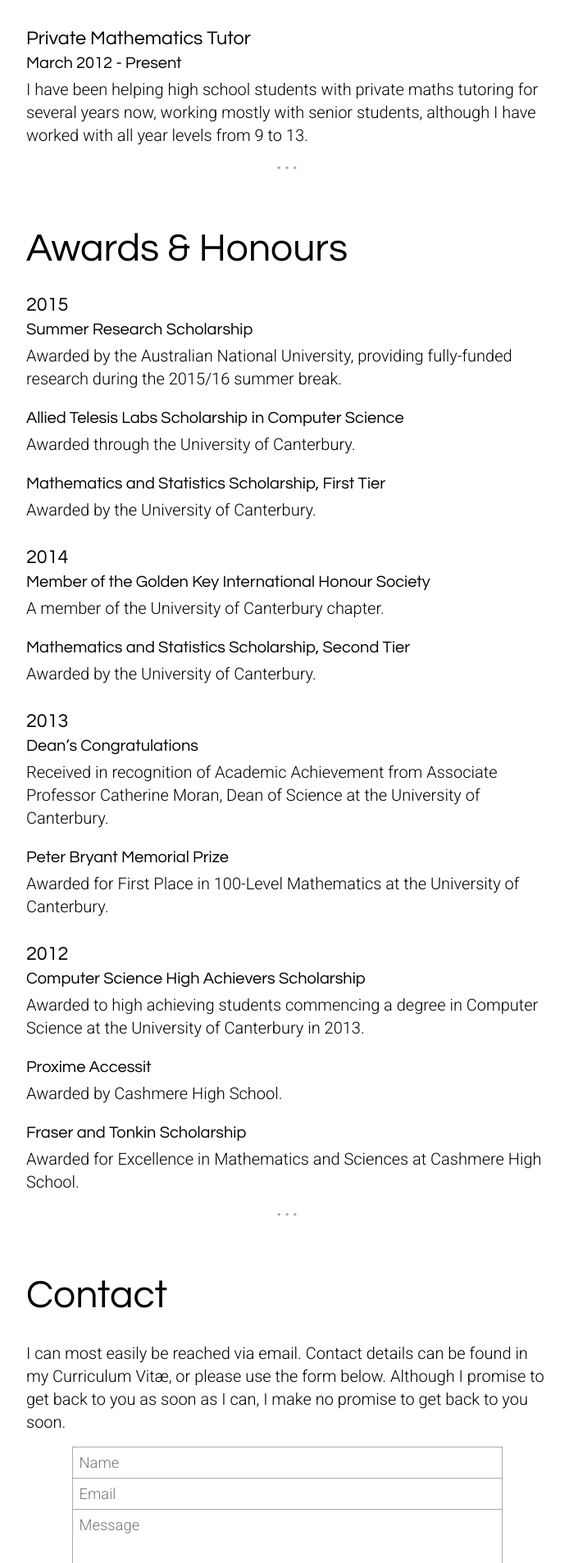
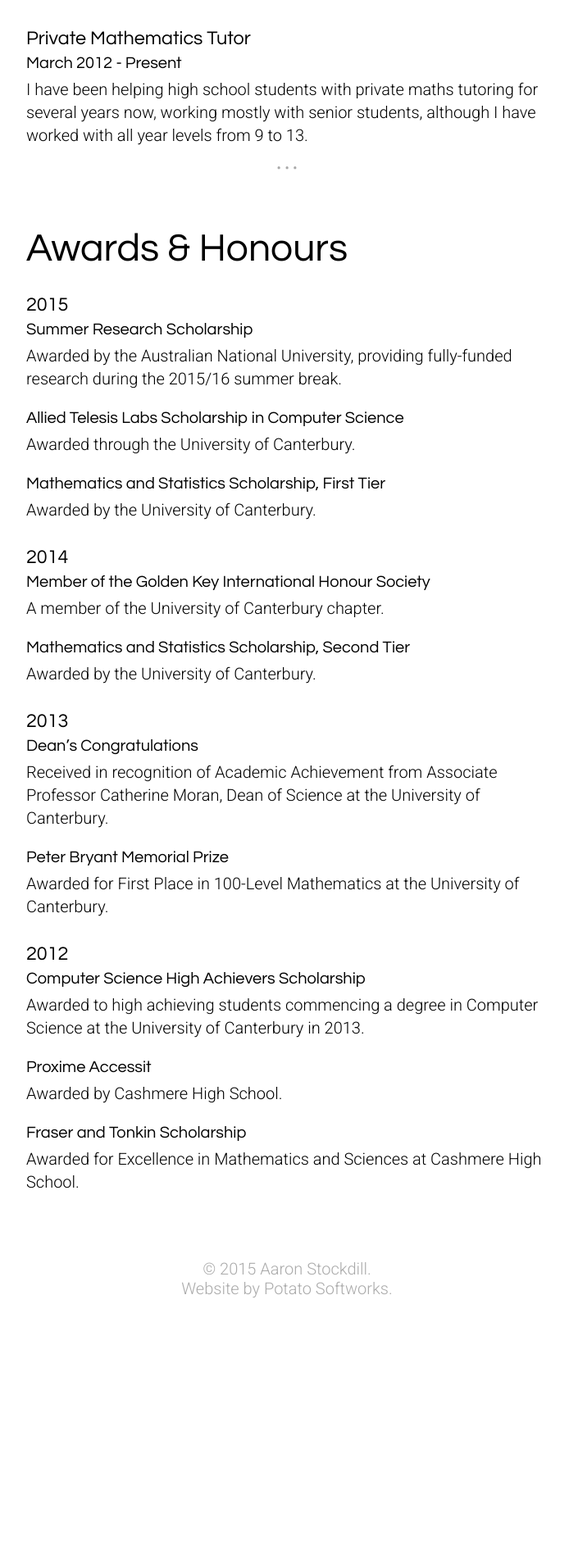
Before and after one commit to aaronstockdill/personal-website, a PHP site: page / in a window 1280 px wide. Shown: the part 2493-4400 px from the top of the page at 82% size, without its empty margins (346-1040 px from the left). After the commit the page ends 4077 px from the top, so only its background shows below. Run offline with PHP 8.4, Linux system fonts and the light colour scheme; some libraries are stand-ins or nearby versions.

Commit message:
Remove contact box. Make blog article view more robust, and some markup more correct.

```diff
--- a/blog/theme/aaronstockdill/_header.twig
+++ b/blog/theme/aaronstockdill/_header.twig
@@ -47,7 +47,6 @@
         <a href='/#Education' id='link-for-Education'>Education</a>
         <a href='/#Experience' id='link-for-Experience'>Experience</a>
         <a href='/#Awards' id='link-for-Awards'>Awards</a>
-        <a href='/#Contact' id='link-for-Contact'>Contact</a>
         <a href='/blog/' id='link-for-Blog'>Blog</a>
         <a href='/resources/aaronstockdill.pdf'>CV</a>
     </nav>
--- a/blog/theme/aaronstockdill/index.twig
+++ b/blog/theme/aaronstockdill/index.twig
@@ -34,7 +34,7 @@
                     </div>
                 {% endif %}
 
-                <p> {{ record.excerpt(220) }} </p>
+                {{ record.teaser }}
                 <p> <a href="{{ record.link }}">Read more...</a> </p>
 
             </article>
--- a/index.html
+++ b/index.html
@@ -36,7 +36,6 @@
         <a href='/#Education' id='link-for-Education'>Education</a>
         <a href='/#Experience' id='link-for-Experience'>Experience</a>
         <a href='/#Awards' id='link-for-Awards'>Awards</a>
-        <a href='/#Contact' id='link-for-Contact'>Contact</a>
         <a href='/blog/' id='link-for-Blog'>Blog</a>
         <a href='/resources/aaronstockdill.pdf'>CV</a>
     </nav>
@@ -46,14 +45,14 @@
     <div class='title'>
         <h1>Aaron Stockdill</h1>
 
-        <p>
+        <p><!-- Short description -->
             Computer Science &amp; Mathematics student at the University of Canterbury <br />
             Tutor at NumberWorks'nWords and the University of Canterbury<br />
             Head of Web Design and Cofounder of Potato Softworks
         </p>
 
-        <p id='email-holder'>
-			<noscript>Email obfuscated. Please enable JavaScript.</noscript>
+        <p><!-- Contact Details -->
+			<span id='email-holder'><noscript>Email obfuscated. Please enable JavaScript.</noscript></span>
         </p>
     </div>
     <a class='continue' href='#About'></a>
@@ -151,20 +150,7 @@
 <p>Awarded by Cashmere High School. </p>
 
 <h4>Fraser and Tonkin Scholarship</h4>
-<p>Awarded for Excellence in Mathematics and Sciences at Cashmere High School.</p>        <a class='continue' href='#Contact'></a>
-    </section>
-
-    <section id='Contact'>
-        <h2>Contact</h2>
-
-<p>I can most easily be reached via email. Contact details can be found in my Curriculum Vit&aelig;, or please use the form below. Although I promise to get back to you as soon as I can, I make no promise to get back to you soon.</p>
-
-<form class='contact-form'>
-    <input type='text' name='name' id='name' placeholder='Name' /> <br />
-    <input type='email' name='email' id='email' placeholder='Email' /> <br />
-    <textarea name='message' id='message' placeholder='Message'></textarea>
-    <input type='submit' value='Send' />
-</form>    </section>
+<p>Awarded for Excellence in Mathematics and Sciences at Cashmere High School.</p>    </section>
 
 </main>
     <footer>
--- a/less/master.less
+++ b/less/master.less
@@ -350,6 +350,19 @@ header, section, article {
         line-height: 1.4em;
     }
 
+	hr {
+		width: ~"calc(100% - 4rem)";
+		max-width:  ~"calc(" @content-width ~" - 4rem)";
+		border: none;
+		height: 1px;
+		background: @muted-gray;
+		border-radius: 1px;
+	}
+
+	emph {
+		font-style: italic;
+	}
+
     dt {
         margin-top: 0.8rem;
         font-weight: bold;
```
Also changed, not shown: blog/theme/aaronstockdill/entry.twig (+4 -4 lines), css/master.css, 2 other files.
